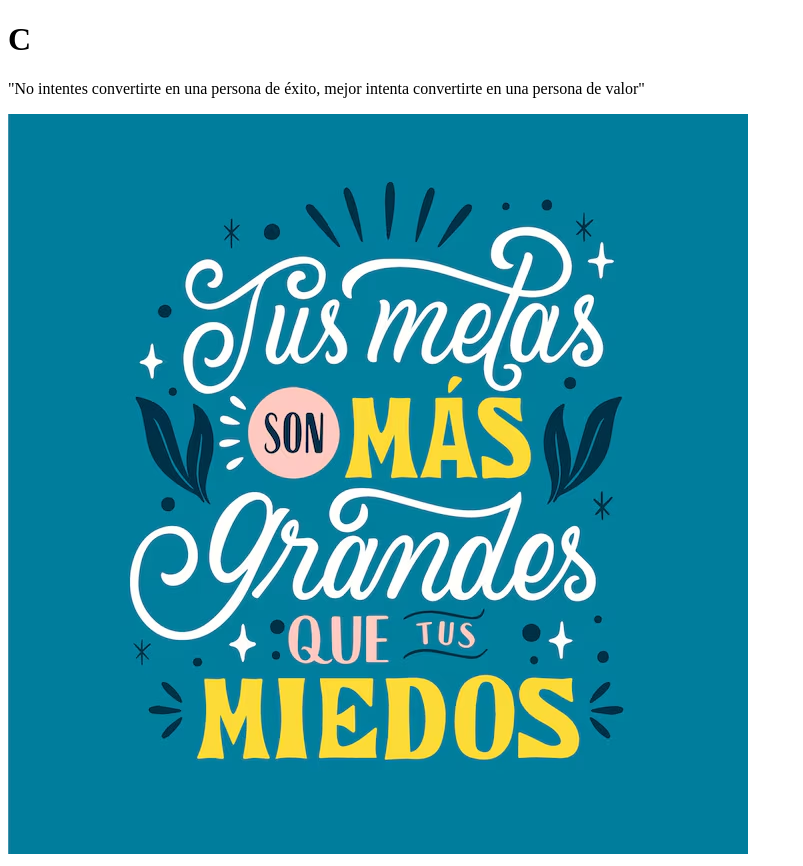
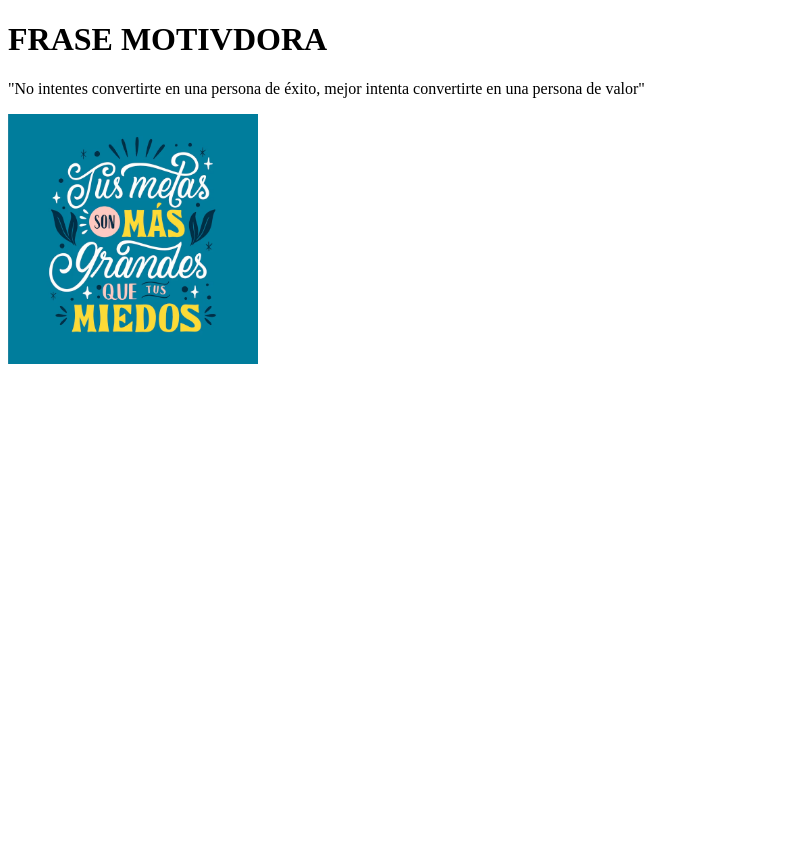
Before and after one commit to hiximnna/Mensajee, a plain HTML site: page index.html in a window 1280 px wide. Shown: the whole page, without its empty margins (0-803 px from the left). After the commit the page ends 800 px from the top, so only its background shows below. Drawn offline with Linux system fonts and the light colour scheme.

Commit message:
Agregar index.html (Frase Motivacional)

```diff
--- a/index.html
+++ b/index.html
@@ -6,8 +6,8 @@
         <title>Frase Motivacional</title> <!-- Título de la pestaña -->
     </head>
     <body>
-        <h1>C</h1> <!-- Título visible -->
+        <h1>FRASE MOTIVDORA</h1> <!-- Título visible -->
         <p>"No intentes convertirte en una persona de éxito, mejor intenta convertirte en una persona de valor"</p>
-        <img src="frasemotivadora1.jpg">
+        <img src="frasemotivadora1.jpg" width="250" height="250">
     </body>
 </html>
```
